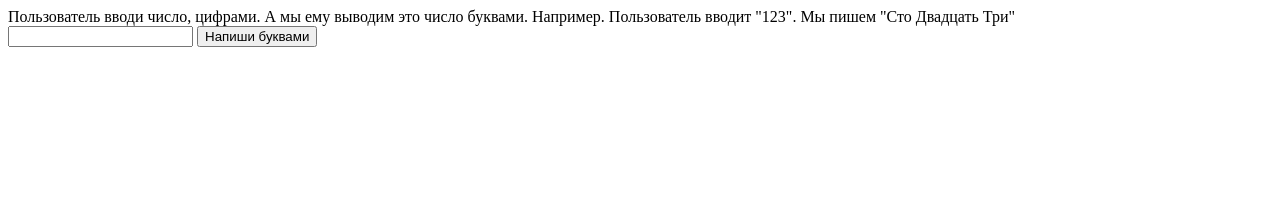
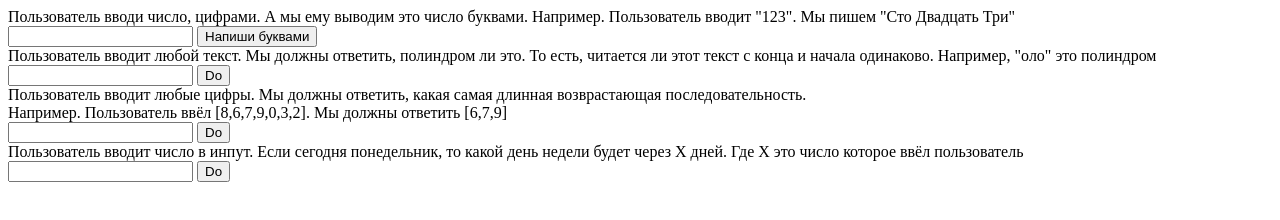
Before and after one commit to JinOptimist/IIT2025-40421, a plain HTML site: page index.html in a window 1280 px wide. Drawn offline with Linux system fonts and the light colour scheme.

Commit message:
Lesson3HomWork

```diff
--- a/index.html
+++ b/index.html
@@ -1,4 +1,4 @@
-<div class="task1" style="display: none;">
+<div class="task1" style="display: none">
   <div>Пользователь может ввести любые числа в инпут</div>
   <div>
     По нажатию на кнопку, мы либо должны сказать, что числа 7 нету. Либо должны
@@ -9,7 +9,7 @@
   <div id="task1Result"></div>
 </div>
 
-<div class="task2" style="display: none;">
+<div class="task2" style="display: none">
   <div>
     Пользователь вводит любые числа. А мы проверяем, есть ли среди них такие,
     что их сумма равна 10 и они стоят рядом
@@ -27,11 +27,42 @@
     Например. Пользователь вводит "123". Мы пишем "Сто Двадцать Три"
   </div>
   <input id="task3" />
-	<button onclick="sayNumberByWords()">
-	  Напиши буквами
-	</button>
+  <button onclick="sayNumberByWords()">Напиши буквами</button>
   <div id="task3Result"></div>
 </div>
 
+<div class="task4">
+  <div>
+    Пользователь вводит любой текст. Мы должны ответить, полиндром ли это. То
+    есть, читается ли этот текст с конца и начала одинаково. Например, "оло" это
+    полиндром
+  </div>
+  <input id="task4" />
+  <button onclick="">Do</button>
+  <div id="task4Result"></div>
+</div>
+
+<div class="task5">
+  <div>
+    Пользователь вводит любые цифры. Мы должны ответить, какая самая длинная
+    возврастающая последовательность.
+  </div>
+  <div>
+    Например. Пользователь ввёл [8,6,7,9,0,3,2]. Мы должны ответить [6,7,9]
+  </div>
+  <input id="task5" />
+  <button onclick="">Do</button>
+  <div id="task5Result"></div>
+</div>
+
+<div class="task6">
+  <div>
+    Пользователь вводит число в инпут. Если сегодня понедельник, то какой день
+    недели будет через Х дней. Где Х это число которое ввёл пользователь
+  </div>
+  <input id="task6" />
+  <button onclick="">Do</button>
+  <div id="task6Result"></div>
+</div>
 
 <script src="lesson3.js"></script>
--- a/lesson3.js
+++ b/lesson3.js
@@ -144,7 +144,7 @@ function numberToWordFor2Symbols(symbols) {
   } else if (symbols.length == 2) {
     // [4, 1]
     // [8, 9]
-    // [3, 6]
+    // [2, 6]
     const firstNumber = symbols[0] - 0; // Количество десятков
     const secondNumber = symbols[1] - 0; // Количество единиц
     result += dozenFrom20To90Words[firstNumber - 2];
```
Lines whose indentation alone changed are shown as unchanged.
